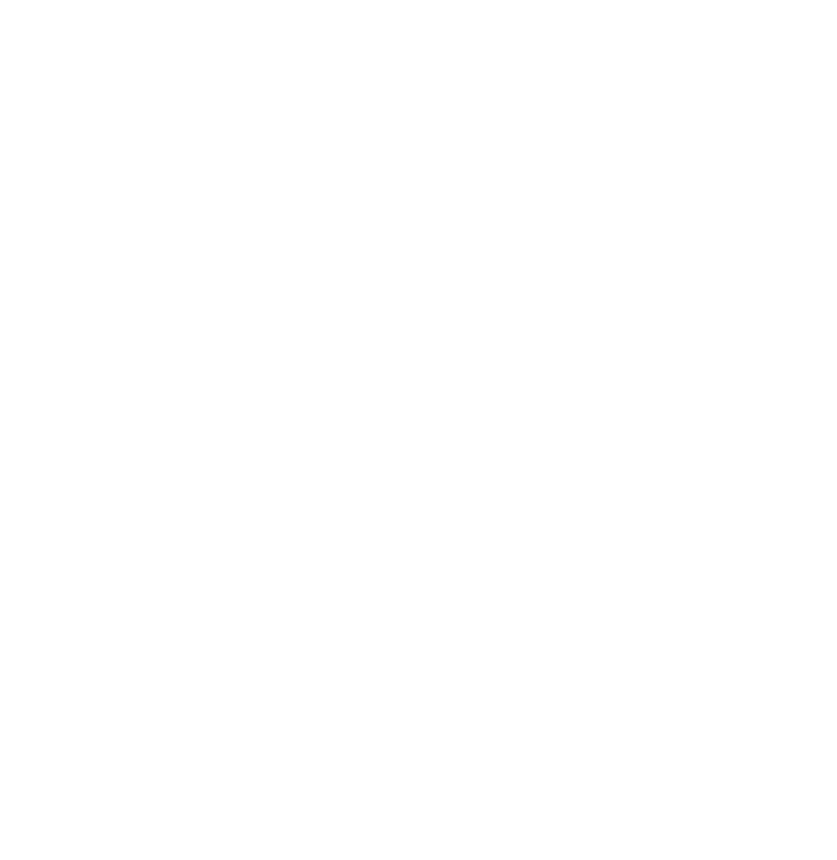
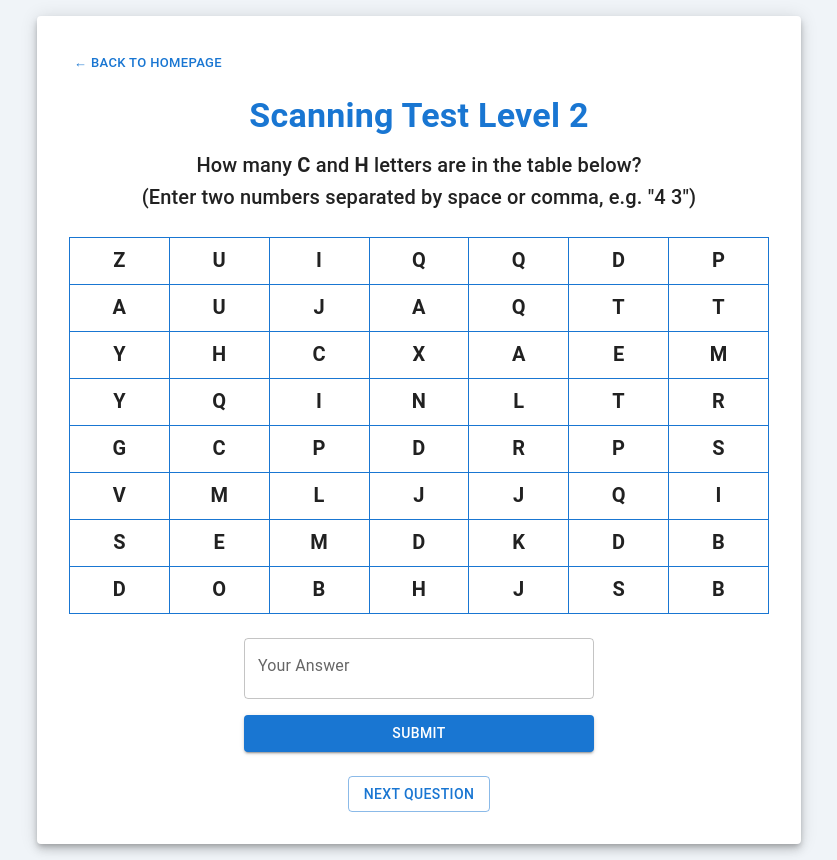
Before and after one commit to promubsorn/aptitude-test, a React (Create React App) app: page /aptitude-test/scanning-test-2 in a window 1280 px wide. Before the commit this address had no page. Shown: the whole page, without its empty margins (221-1058 px from the left). Before the commit the page ends 800 px from the top, so only its background shows below. Built offline with nearby package versions, Linux system fonts and the light colour scheme.

Commit message:
add level2

```diff
--- a/src/App.js
+++ b/src/App.js
@@ -1,21 +1,9 @@
-// import React from 'react';
-// import { BrowserRouter } from "react-router-dom";
-// import MentalMathApp from './components/mental-math-trainer';
-
-// function App() {
-//   return (
-//     <BrowserRouter basename="/mental-math">
-//       <MentalMathApp />
-//     </BrowserRouter>
-//   );
-// }
-
-// export default App;
 
 import React from 'react';
 import { BrowserRouter, Routes, Route, Link } from "react-router-dom";
 import MentalMathApp from './components/mental-math-trainer';
 import ScanningApp from './components/scanning-app';
+import ScanningAppLevel2 from './components/scanning-app-2';
 import { Box, Typography, Button, Stack, Paper } from "@mui/material";
 import AirplaneTicketIcon from '@mui/icons-material/AirplaneTicket';
 function Home() {
@@ -55,6 +43,15 @@
           >
             👀 Scanning Test
           </Button>
+          <Button
+            component={Link}
+            to="/scanning-test-2"
+            variant="outlined"
+            size="large"
+            fullWidth
+          >
+            🔥 Scanning Test Lv.2
+          </Button>
         </Stack>
       </Paper>
     </Box>
@@ -69,6 +66,7 @@
         <Route path="/" element={<Home />} />
         <Route path="/mental-math" element={<MentalMathApp />} />
         <Route path="/scanning-test" element={<ScanningApp />} />
+        <Route path="/scanning-test-2" element={<ScanningAppLevel2 />} />
         {/* Add more routes for other tests */}
       </Routes>
     </BrowserRouter>
--- /dev/null
+++ b/src/components/scanning-app-2.js
@@ -0,0 +1,195 @@
+import React, { useState, useEffect } from "react";
+import { useNavigate } from 'react-router-dom';
+
+import {
+    Box,
+    Typography,
+    Button,
+    TextField,
+    Paper,
+    Table,
+    TableBody,
+    TableCell,
+    TableRow,
+} from "@mui/material";
+
+const ALPHABETS = "ABCDEFGHIJKLMNOPQRSTUVWXYZ";
+
+function getRandomInt(min, max) {
+    return Math.floor(Math.random() * (max - min + 1)) + min;
+}
+
+// Generate table and pick two different letters from the table
+function generateTableWithTwoLetters() {
+    const rows = getRandomInt(2, 15);
+    const cols = getRandomInt(2, 15);
+
+    const table = Array.from({ length: rows }, () =>
+        Array.from(
+            { length: cols },
+            () => ALPHABETS.charAt(Math.floor(Math.random() * ALPHABETS.length))
+        )
+    );
+
+    const flatLetters = table.flat();
+
+    // Pick first letter randomly
+    const letter1 = flatLetters[Math.floor(Math.random() * flatLetters.length)];
+
+    // Pick second letter different from first
+    let letter2;
+    do {
+        letter2 = flatLetters[Math.floor(Math.random() * flatLetters.length)];
+    } while (letter2 === letter1);
+
+    // Count occurrences
+    const count1 = flatLetters.filter((l) => l === letter1).length;
+    const count2 = flatLetters.filter((l) => l === letter2).length;
+
+    return { table, rows, cols, letter1, letter2, count1, count2 };
+}
+
+export default function ScanningAppLevel2() {
+    const navigate = useNavigate();
+    const [tableData, setTableData] = useState(null);
+    const [userAnswer, setUserAnswer] = useState("");
+    const [result, setResult] = useState(null);
+
+    const newQuestion = () => {
+        const data = generateTableWithTwoLetters();
+        setTableData(data);
+        setUserAnswer("");
+        setResult(null);
+    };
+
+    useEffect(() => {
+        newQuestion();
+    }, []);
+
+    const handleSubmit = () => {
+        if (!tableData) return;
+
+        // Parse user input expecting two numbers separated by space or comma
+        const parts = userAnswer
+            .split(/[\s,]+/)
+            .map((p) => parseInt(p, 10))
+            .filter((n) => !isNaN(n));
+
+        if (parts.length !== 2) {
+            setResult({
+                correct: false,
+                message: "Please enter two numbers separated by space or comma.",
+            });
+            return;
+        }
+
+        const [ans1, ans2] = parts;
+        const correct =
+            ans1 === tableData.count1 && ans2 === tableData.count2;
+
+        setResult({
+            correct,
+            message: correct
+                ? `✅ Correct! There are ${tableData.count1} ${tableData.letter1}'s and ${tableData.count2} ${tableData.letter2}'s.`
+                : `❌ Incorrect. Correct answer is ${tableData.count1} ${tableData.letter1}'s and ${tableData.count2} ${tableData.letter2}'s.`,
+        });
+    };
+
+    if (!tableData) return null;
+
+    return (
+        <Box
+            minHeight="100vh"
+            display="flex"
+            alignItems="center"
+            justifyContent="center"
+            bgcolor="#f0f4f8"
+            p={2}
+        >
+            <Paper elevation={6} sx={{ p: 4, maxWidth: 700, width: "100%", textAlign: "center" }}>
+                <Box display="flex" justifyContent="flex-start" mb={2}>
+                    <Button size="small" variant="text" onClick={() => navigate("/")}>
+                        ← Back to Homepage
+                    </Button>
+                </Box>
+                <Typography variant="h4" fontWeight="bold" gutterBottom color="primary">
+                    Scanning Test Level 2
+                </Typography>
+
+                <Typography variant="h6" mb={3}>
+                    How many <strong>{tableData.letter1}</strong> and <strong>{tableData.letter2}</strong> letters are in the table below? <br />
+                    (Enter two numbers separated by space or comma, e.g. "4 3")
+                </Typography>
+
+                <Table
+                    sx={{
+                        margin: "0 auto",
+                        borderCollapse: "collapse",
+                        userSelect: "none",
+                        tableLayout: "fixed",
+                        maxWidth: "100%",
+                    }}
+                    size="small"
+                    aria-label="scanning-table"
+                >
+                    <TableBody>
+                        {tableData.table.map((row, rowIndex) => (
+                            <TableRow key={rowIndex}>
+                                {row.map((letter, colIndex) => (
+                                    <TableCell
+                                        key={colIndex}
+                                        sx={{
+                                            border: "1px solid #1976d2",
+                                            padding: "8px",
+                                            fontWeight: "bold",
+                                            fontSize: 20,
+                                            width: 30,
+                                            height: 30,
+                                            textAlign: "center",
+                                        }}
+                                    >
+                                        {letter}
+                                    </TableCell>
+                                ))}
+                            </TableRow>
+                        ))}
+                    </TableBody>
+                </Table>
+
+                <Box mt={3} maxWidth={350} mx="auto">
+                    <TextField
+                        label="Your Answer"
+                        variant="outlined"
+                        fullWidth
+                        value={userAnswer}
+                        onChange={(e) => setUserAnswer(e.target.value)}
+                        inputProps={{
+                            inputMode: "numeric",
+                            pattern: "[0-9, ]*",
+                            style: { textAlign: "center", fontSize: 20 },
+                        }}
+                        placeholder="e.g. 4 3 or 4,3"
+                    />
+                    <Button variant="contained" fullWidth sx={{ mt: 2 }} onClick={handleSubmit}>
+                        Submit
+                    </Button>
+                </Box>
+
+                {result && (
+                    <Typography
+                        variant="h6"
+                        color={result.correct ? "success.main" : "error.main"}
+                        mt={2}
+                        fontWeight="bold"
+                    >
+                        {result.message}
+                    </Typography>
+                )}
+
+                <Button variant="outlined" sx={{ mt: 3 }} onClick={newQuestion}>
+                    Next Question
+                </Button>
+            </Paper>
+        </Box>
+    );
+}
```
